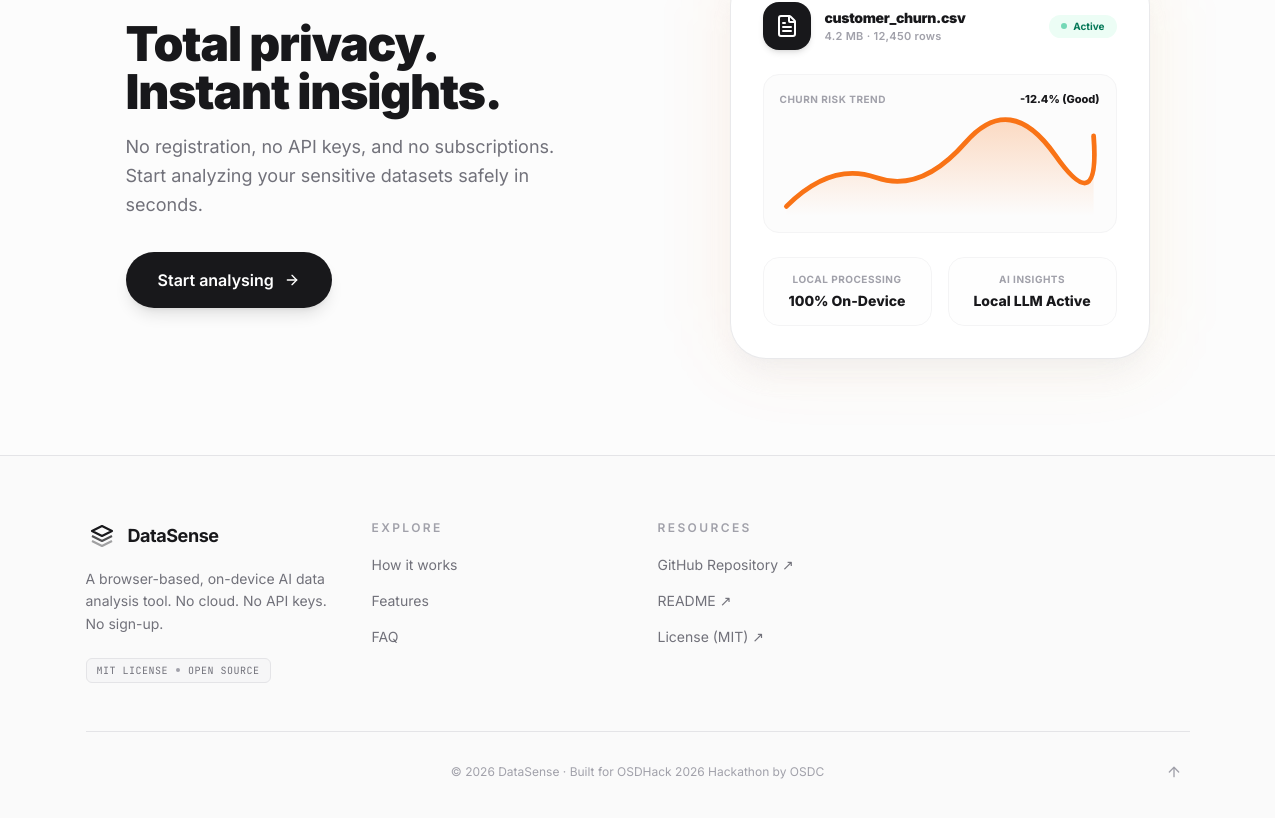
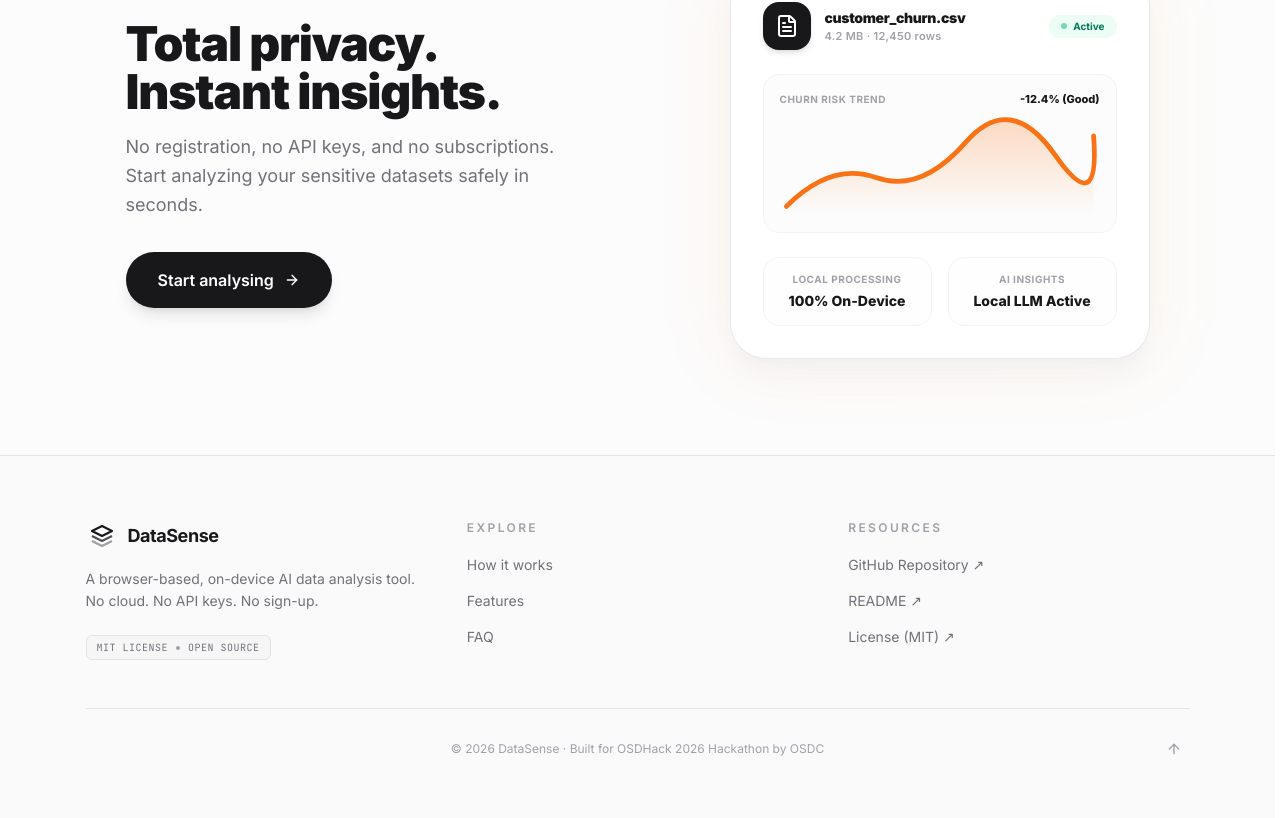
Before and after one commit to mauryasagar/DataSense, a React (Vite) app: page /#/ in a window 1280 px wide. Shown: the part 4947-5765 px from the top of the page. Built offline with nearby package versions, Linux system fonts and the light colour scheme.

Commit message:
fix: rebalance footer to 3-col grid after removing Connect section

```diff
--- a/src/components/landing/Footer.jsx
+++ b/src/components/landing/Footer.jsx
@@ -30,9 +30,9 @@
   return (
     <footer className="border-t border-zinc-200 dark:border-zinc-800 bg-zinc-50 dark:bg-zinc-950 flex-shrink-0 relative z-10">
       <div className="max-w-6xl mx-auto px-4 sm:px-6 py-16">
-        <div className="grid grid-cols-1 md:grid-cols-4 gap-10">
+        <div className="grid grid-cols-1 md:grid-cols-3 gap-10">
           {/* Brand column */}
-          <div className="md:col-span-1">
+          <div>
             <Link to="/" className="flex items-center gap-2.5 mb-4 group w-fit">
               <div className="w-8 h-8 flex items-center justify-center transition-all duration-300 group-hover:scale-105">
                 <svg className="w-6 h-6 text-zinc-900 dark:text-zinc-50" viewBox="0 0 24 24" fill="none" xmlns="http://www.w3.org/2000/svg">
```
